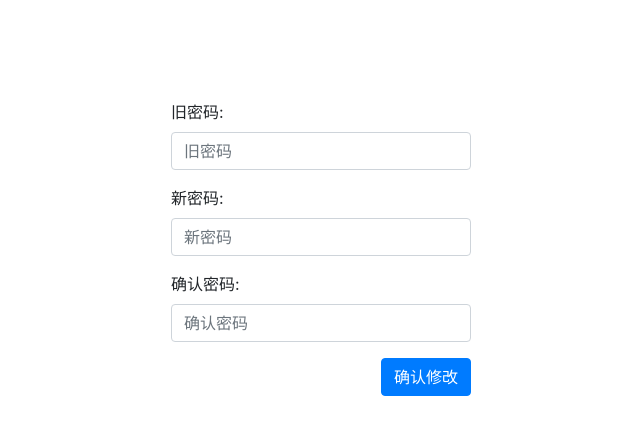
After one commit to pangtouyuo/project, a Django app: template qiaoji_project/templates/lab_manage/change_pwd.html in a window 1280 px wide. The commit adds this page. Shown: the top 435 px of the page, without its empty margins (319-959 px from the left). Run offline with Django 3.2, Linux system fonts and the light colour scheme; the template is opened without the code that fills it, so the values that code supplies are empty; some libraries are stand-ins or nearby versions.

Commit message:
pangtoutuo
10.15 update2

```diff
--- a/qiaoji_project/lab_manage/urls.py
+++ b/qiaoji_project/lab_manage/urls.py
@@ -1,14 +1,14 @@
 from django.urls import path,re_path,include
 from . import views
 
-
 urlpatterns = [
     path('page_registered', views.page_registered),
-    # path('login/', views.login),                    # 登录
     path('out_login', views.out_login),            # 退出登录
     path('', views.page_lab),                      # 实验页渲染
     path('details/<order_id>',views.details),      # 详情页渲染
     path('delete/<order_id>',views.delete_order),  # 删除订单
-    path('add',views.new_order)                    # 添加页渲染
+    path('add',views.new_order),                   # 添加页渲染
+    path('change_pwd',views.change_pwd),           # 修改密码页面
+    path('change',views.update_pwd),               # 提交修改密码申请
     # re_path(r'^api/login/$',views.LoginView.as_view())
 ]
--- a/qiaoji_project/qiaoji_project/views.py
+++ b/qiaoji_project/qiaoji_project/views.py
@@ -36,7 +36,7 @@ def login(request):
         request.session['user_id'] = user_id
         request.session.set_expiry(3600)
         request.session['login_msg'] = '登录成功'
-        request.session.set_expiry(0)
+        # request.session.set_expiry(0)
         return redirect('/')  # 登录成功，重定向主页
     else:
         return HttpResponse('您的地址有误')
--- /dev/null
+++ b/qiaoji_project/templates/lab_manage/change_pwd.html
@@ -0,0 +1,35 @@
+{% extends 'template.html' %}
+
+{% block titlte %} 登录{% endblock %}
+
+{% block login %}
+
+    <div class="container" style="margin-top:6.25rem;">
+        <div style=" width: 300px; margin: auto">
+              <form action="change" method="post">
+
+				<div class="form-group">
+				  <input type="hidden" class="form-control" id="user_id" name="user_id" value="{{user_id}}">
+				</div>
+
+                <div class="form-group">
+                  <label for="pwd1">旧密码:</label>
+                  <input type="password" class="form-control" id="pwd1" name="pwd1" placeholder='旧密码'>
+                </div>
+                <div class="form-group">
+                  <label for="pwd2">新密码:</label>
+                  <input type="password" class="form-control" id="pwd2" name="pwd2" placeholder='新密码'>
+                </div>
+				<div class="form-group">
+				  <label for="pwd3">确认密码:</label>
+				  <input type="password" class="form-control" id="pwd3" name="pwd3" placeholder='确认密码'>
+				</div>
+                <button type="submit" class="btn btn-primary"  style="margin-left:20px; float:right">确认修改</button>
+              </form>
+        </div>
+    </div>
+	<div class="container" style="margin-top:6.25rem;">
+			<p style=" float:right;color: red">{{ msg }}</p>
+	</div>
+
+{% endblock %}
--- a/qiaoji_project/templates/lab_manage/lab_manager.html
+++ b/qiaoji_project/templates/lab_manage/lab_manager.html
@@ -17,7 +17,7 @@
 				  <div class="dropdown-menu">
 					<a class="dropdown-item" href="/">返回主页</a>
 					<a class="dropdown-item" href="out_login">退出登录</a>
-					<a class="dropdown-item" href="#">修改密码</a>
+					<a class="dropdown-item" href="change_pwd">修改密码</a>
 				  </div>
 				</div>
 			</h1>
```
Also changed, not shown: qiaoji_project/lab_manage/views.py (+37 -17 lines), qiaoji_project/templates/lab_manage/create.html (+3 -4 lines).
